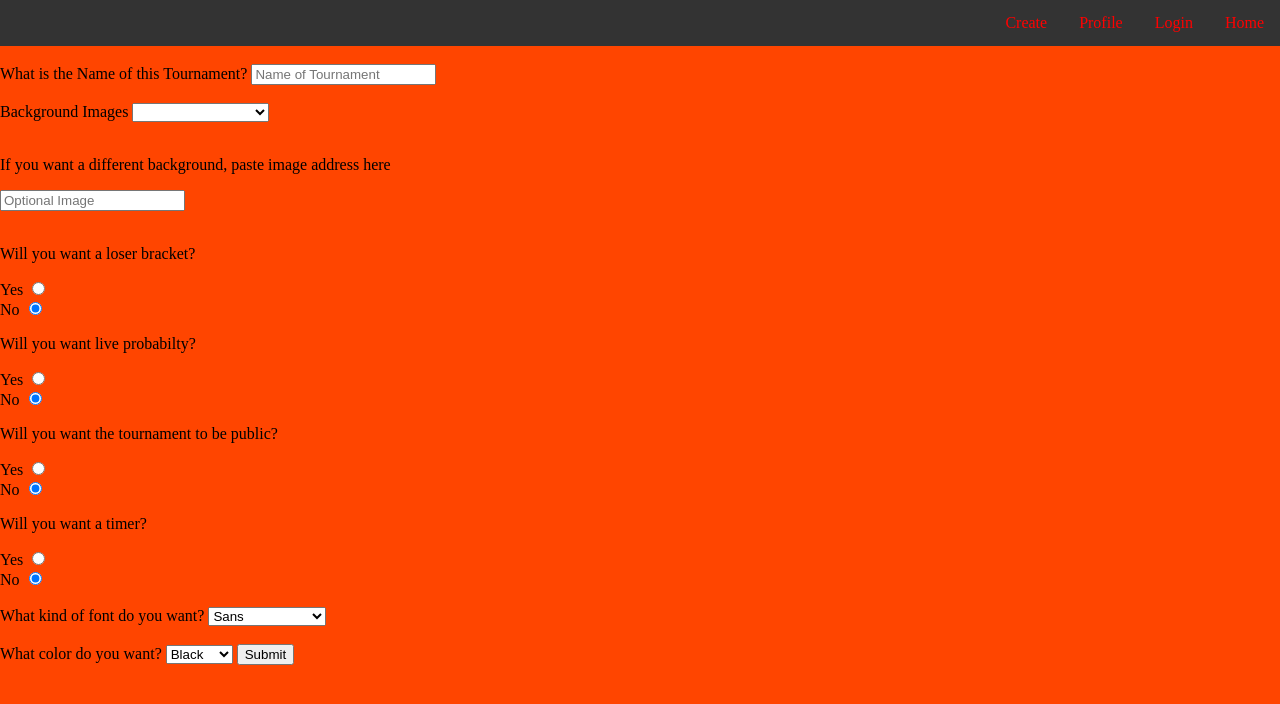
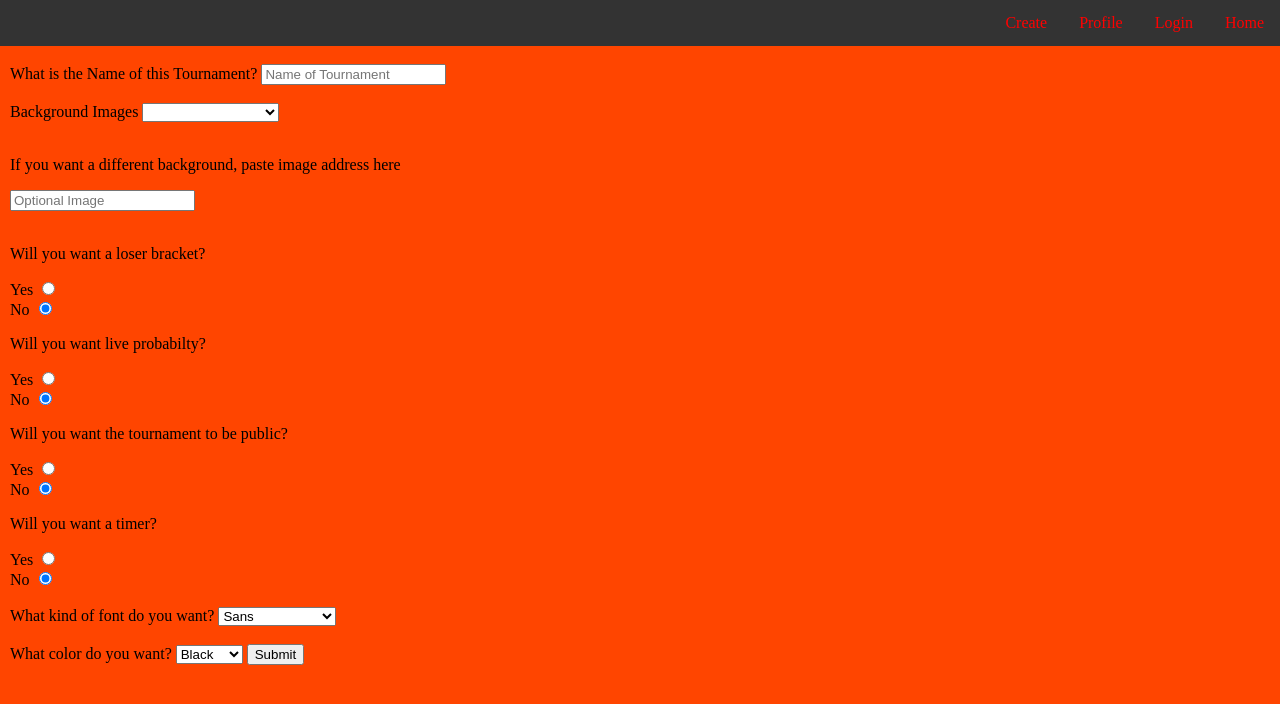
Before and after one commit to CodeName-Kids-Next-Door/CNKND, a Python web app: template Templates/tournament_Creator.html in a window 1280 px wide. Shown: the top 704 px of the page. Run offline with Jinja, Linux system fonts and the light colour scheme; the template is opened without the code that fills it, so the values that code supplies are empty.

Commit message:
part 1 of update
created the margin on the left side for the tournament creator!

```diff
--- a/Templates/tournament_Creator.html
+++ b/Templates/tournament_Creator.html
@@ -2,6 +2,9 @@
 <html lang="en" dir="ltr">
   <head>
     <style media="screen">
+      .body2{
+        margin-left: 10px;
+      }
       body{
         margin: 0;
       }
@@ -87,6 +90,7 @@
         <li><a href="/tournamentCreator">Create</a></li>
       </ul>
       </div>
+      <div class="body2">
       <br>
       <label for="name">What is the Name of this Tournament?</label>
       <input type="text" name="name" placeholder="Name of Tournament"/>
@@ -175,5 +179,6 @@
       </select>
       <input type="submit"/>
     </form>
+    </div>
   </body>
 </html>
--- a/templates/tournament_Creator.html
+++ b/templates/tournament_Creator.html
@@ -2,6 +2,9 @@
 <html lang="en" dir="ltr">
   <head>
     <style media="screen">
+      .body2{
+        margin-left: 10px;
+      }
       body{
         margin: 0;
       }
@@ -87,6 +90,7 @@
         <li><a href="/tournamentCreator">Create</a></li>
       </ul>
       </div>
+      <div class="body2">
       <br>
       <label for="name">What is the Name of this Tournament?</label>
       <input type="text" name="name" placeholder="Name of Tournament"/>
@@ -175,5 +179,6 @@
       </select>
       <input type="submit"/>
     </form>
+    </div>
   </body>
 </html>
```
